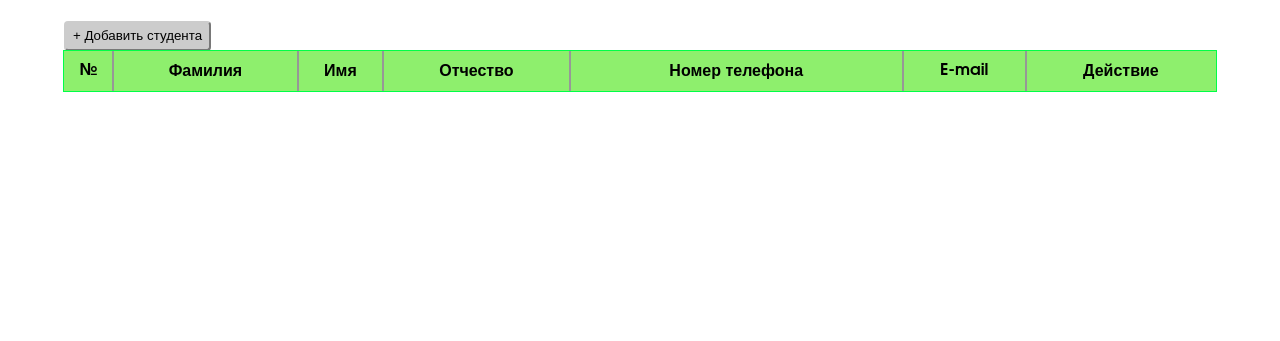
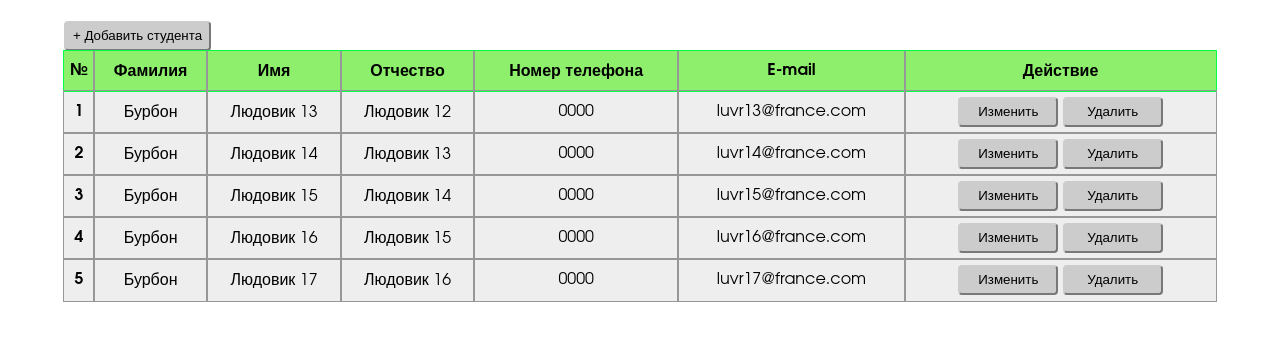
Before and after one commit to Xertyz/Paul-CRUD, a website: page public/TableWithStudents.html in a window 1280 px wide. Shown: the part 67-408 px from the top of the page. Drawn offline with Linux system fonts and the light colour scheme; files that its build step writes are made by us from their sources.

Commit message:
убрал /public

```diff
--- a/public/TableWithStudents.html
+++ b/public/TableWithStudents.html
@@ -3,8 +3,8 @@
 <head>
     <meta charset="utf-8" />
     <title>Таблица со студентами</title>
-    <link rel="stylesheet" type="text/css" href="public/styleCRUD.css" />
-    <script src="public/CRUD-JS.js"></script>
+    <link rel="stylesheet" type="text/css" href="styleCRUD.css" />
+    <script src="CRUD-JS.js"></script>
 </head>
 <body>
     <h1><div style="text-align: center"><i><b>ЦПИ-11</b></i></div></h1>
```
